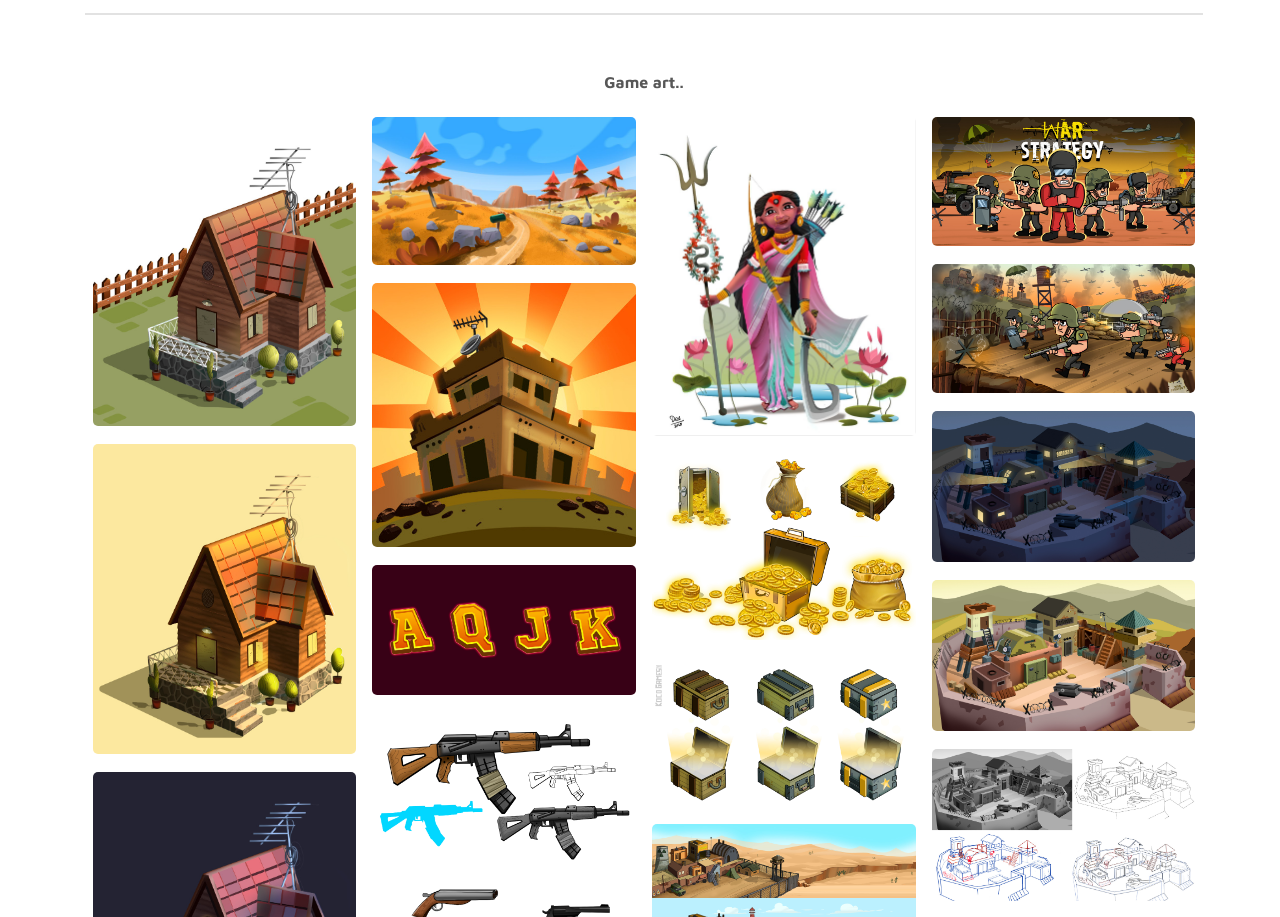
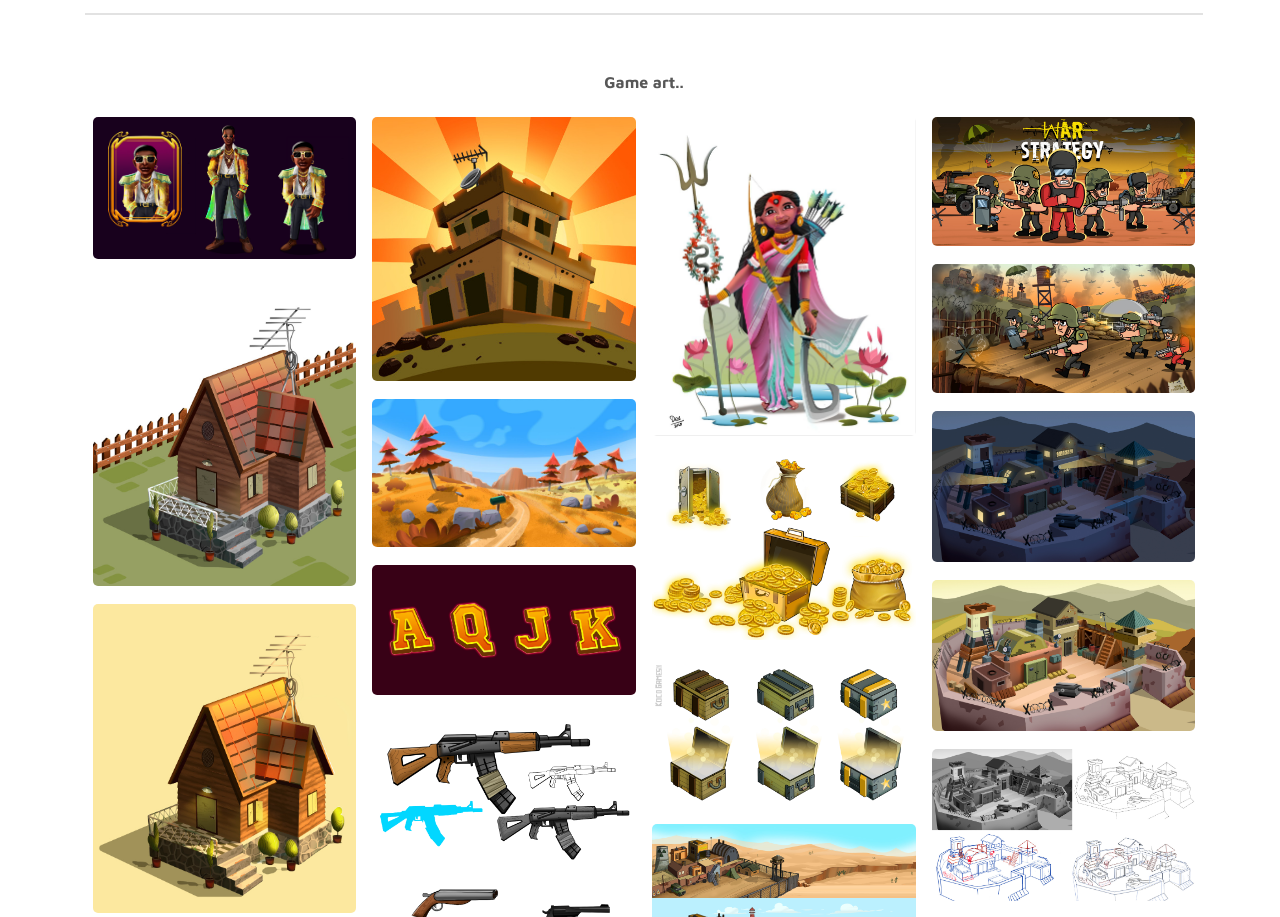
Before and after one commit to devgnair/devgnair.github.io, a plain HTML site: page index.html in a window 1280 px wide. Shown: the part 2796-3713 px from the top of the page. Drawn offline with nearby package versions, Linux system fonts and the light colour scheme.

Commit message:
new things all day

```diff
--- a/index.html
+++ b/index.html
@@ -239,14 +239,15 @@
             <div class="section-work">
                 <div class="row">
                     <div class="column">
+                        <img class="img-content" src="./assets/game_arts/32.jpg"    alt="&copy; Dev G">
                         <img class="img-content" src="./assets/game_arts/02.jpg"    alt="&copy; Dev G">
                         <img class="img-content" src="./assets/game_arts/04.jpg"    alt="&copy; Dev G">
                         <img class="img-content" src="./assets/game_arts/06.jpg"    alt="&copy; Dev G">
 
                     </div>
                     <div class="column">
+                        <img class="img-content" src="./assets/game_arts/03.jpg"    alt="&copy;  Koco Games Inc">
                         <img class="img-content" src="./assets/game_arts/30.jpg"    alt="&copy;  Dev G">
-                        <img class="img-content" src="./assets/game_arts/03.jpg"    alt="&copy;  Koco Games Inc">
                         <img class="img-content" src="./assets/game_arts/28.jpg"    alt="&copy;  Dev G">
                         <img class="img-content" src="./assets/game_arts/21.jpg"    alt="&copy;  Koco Games Inc">
                         <img class="img-content" src="./assets/game_arts/22.jpg"    alt="&copy;  Koco Games Inc">
```
Also changed, not shown: assets/game_arts/32.jpg (added).
